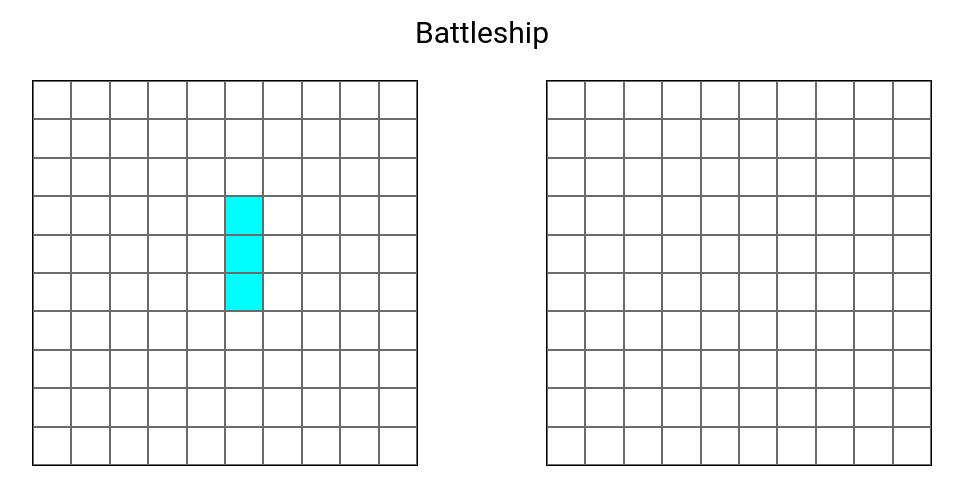
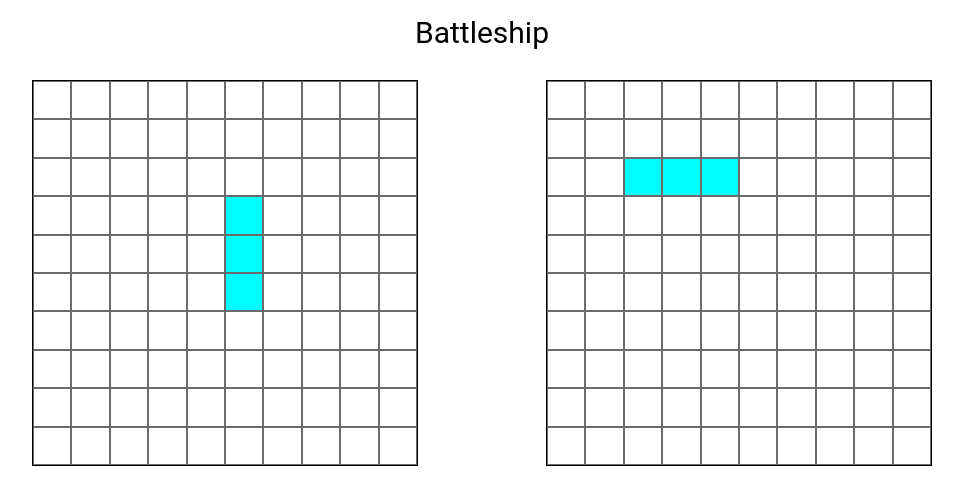
Before and after one commit to erik9691/Battleship, a website built with webpack: page src/index.html in a window 1280 px wide. Shown: the whole page, without its empty margins (158-1121 px from the left). Built offline with nearby package versions, Linux system fonts and the light colour scheme.

Commit message:
Both player and opponent ships visualized and id
As shown in the example index.js

```diff
--- a/src/display.js
+++ b/src/display.js
@@ -7,17 +7,29 @@ function createBoards() {
 		const playerSquare = document.createElement("div");
 		playerSquare.classList.add("square");
 		playerSquare.id = "p" + i;
+		const playerClickable = document.createElement("a");
+		playerSquare.appendChild(playerClickable);
 		playerBoard.appendChild(playerSquare);
+
 		const opponentSquare = document.createElement("div");
 		opponentSquare.classList.add("square");
+		opponentSquare.id = "o" + i;
+		const opponentClickable = document.createElement("a");
+		opponentSquare.appendChild(opponentClickable);
 		opponentBoard.appendChild(opponentSquare);
 	}
 }
 
-function displayShips(board) {
+function displayShips(player) {
+	const board = player.board;
 	for (let i = 0; i < board.ships.length; i++) {
 		for (let u = 0; u < board.ships[i].coords.length; u++) {
-			const id = "p" + positionToId(board.ships[i].coords[u]);
+			let id;
+			if (player.computer) {
+				id = "o" + positionToId(board.ships[i].coords[u]);
+			} else {
+				id = "p" + positionToId(board.ships[i].coords[u]);
+			}
 			const shipSquare = document.getElementById(id);
 			shipSquare.classList.add("ship");
 		}
--- a/src/index.js
+++ b/src/index.js
@@ -3,6 +3,9 @@ import { createBoards, displayShips } from "./display";
 import { Player } from "./logic";
 
 const player = new Player();
+const computer = new Player(true);
 player.board.placeShip(3, [5, 5]);
+computer.board.placeShip(3, [2, 2], false);
 createBoards();
-displayShips(player.board);
+displayShips(player);
+displayShips(computer);
--- a/src/style.css
+++ b/src/style.css
@@ -35,6 +35,12 @@ header {
 
 	.square {
 		border: 1px solid rgb(107, 107, 107);
+
+		a {
+			display: block;
+			height: 100%;
+			width: 100%;
+		}
 	}
 	.square.ship {
 		background-color: aqua;
```
